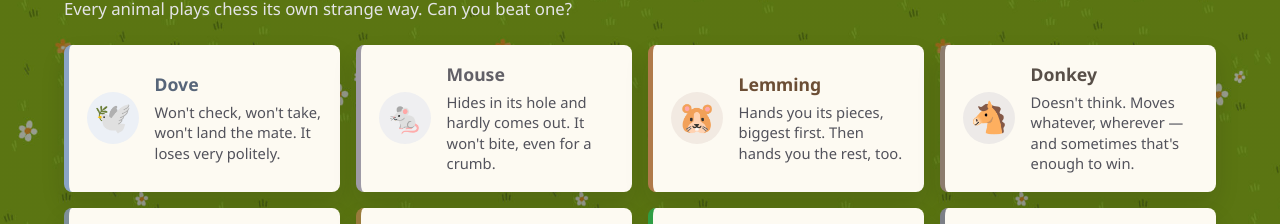
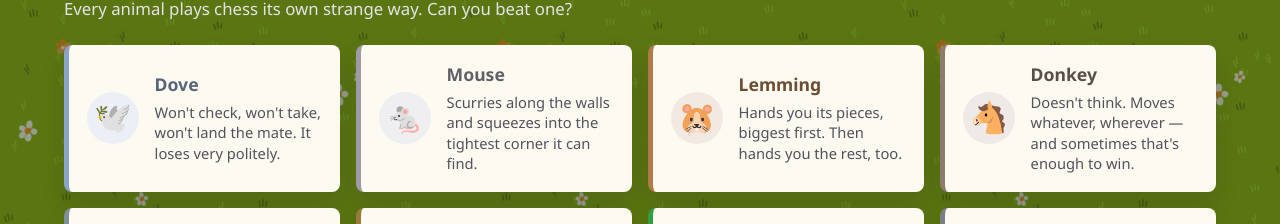
Before and after one commit to dragunovartem99/chess-animals, a Vue app: page /en/ in a window 1280 px wide. Shown: the part 165-389 px from the top of the page. Built offline with nearby package versions, Linux system fonts and the light colour scheme; a web font is replaced by a local one.

Commit message:
bots: send the Mouse along the walls

```diff
--- a/src/locales/en/bots.ts
+++ b/src/locales/en/bots.ts
@@ -10,7 +10,7 @@ export default {
 	},
 	mouse: {
 		name: "Mouse",
-		description: "Hides in its hole and hardly comes out. It won't bite, even for a crumb.",
+		description: "Scurries along the walls and squeezes into the tightest corner it can find.",
 	},
 	lemming: {
 		name: "Lemming",
--- a/src/locales/ru/bots.ts
+++ b/src/locales/ru/bots.ts
@@ -10,7 +10,7 @@ export default {
 	},
 	mouse: {
 		name: "Мышь",
-		description: "Сидит в норке и почти не высовывается. Не кусает, даже ради крошки.",
+		description: "Бегает вдоль стенок и забивается в самый тесный уголок.",
 	},
 	lemming: {
 		name: "Лемминг",
--- a/src/modules/bots/roster/mouse.ts
+++ b/src/modules/bots/roster/mouse.ts
@@ -1,23 +1,24 @@
 import type { Animal } from "./types";
 
-// Runs into its hole and stays there: `castled` pays it to tuck its king away, `offeredMaterial`
-// to keep every piece out of reach, and a negative `captureValue` makes it flinch from a fight.
-// The one animal that reads `castled`.
+// Scurries along the walls and squeezes into the tightest corner it can find. A negative
+// `centralization` pushes every piece to the rim — the Hippo read backwards — and a negative
+// `mobility` pays it for every square it gives up, so its pieces huddle where they can barely
+// move. Weak the way a small animal is, not the way the Dove and the Lemming are: it neither
+// refuses a fight nor hands anything over, it just never comes out into the open.
 //
-// The flinch is the calibration. At depth 1 with no base, a refusal heavier than the hiding
-// terms is the Dove's never-take-anything and rates on it; lighter, and the hiding outbids it
-// often enough that it takes what is offered and climbs onto the Lemming. At -40 it is refused
-// most of the time and taken when leaving it would put a piece in reach — which the lab put a
-// little past the middle of the Dove-to-Lemming gap. (It once hit that gap with a temperature
-// instead; the temperature is gone.)
+// No base, so a capture is only ever taken by accident. At depth 1 it sat on the Lemming whatever
+// the two numbers were — the rim and the cramp saturate, and it moved at random among the most
+// cramped moves. Depth 3 is the lever: it looks ahead to keep the opponent roomy as well as itself
+// cramped, and that lands it midway between the Dove and the Lemming. Both features are
+// side-relative, so an odd depth reads them the right way round.
 //
-// No base, and no `givesMate`: it cannot see a mate either way.
+// No `givesMate`: it cannot see a mate either way.
 export const MOUSE: Animal = {
 	emoji: "🐁",
 	tint: "#9e9aa6",
 	definition: {
 		id: "mouse",
-		search: { depth: 1 },
-		weights: { castled: 100, captureValue: -40, offeredMaterial: -20 },
+		search: { depth: 3 },
+		weights: { centralization: -20, mobility: -10 },
 	},
 };
```
